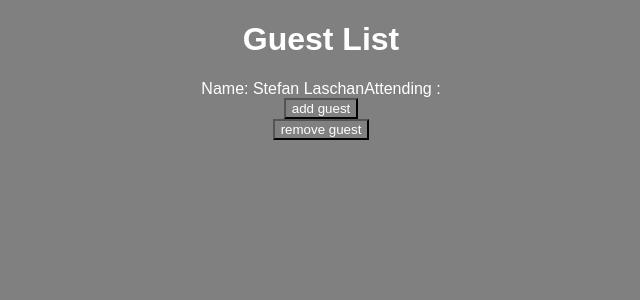
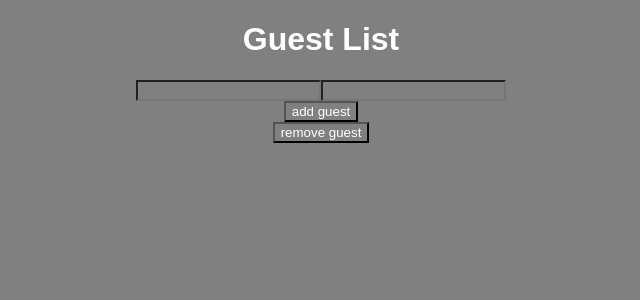
Before and after one commit to stevelaschan/react-guest-list, a React (Create React App) app: page / in a window 1280 px wide. Shown: the top 300 px of the page, without its empty margins (319-959 px from the left). Built offline with nearby package versions, Linux system fonts and the light colour scheme.

Commit message:
Add inputs for first and last name

```diff
--- a/src/MainList.js
+++ b/src/MainList.js
@@ -6,23 +6,34 @@ function List(props) {
 }
 
 export default function MainList() {
-  const guestInfo = [
-    {
-      name: {
-        first: 'Stefan',
-        last: 'Laschan',
-      },
-      attending: false,
-    },
-  ];
+  // const guestInfo = [
+  //   {
+  //     name: {
+  //       first: 'Stefan',
+  //       last: 'Laschan',
+  //     },
+  //     attending: false,
+  //   },
+  // ];
 
-  const [guestList, setGuestList] = useState(guestInfo);
+  const [guestList, setGuestList] = useState([]);
   const [firstName, setFirstName] = useState('');
   const [lastName, setLastName] = useState('');
 
   return (
     <div>
       <List>
+        <div>
+          <input
+            value={firstName}
+            onInput={(e) => setFirstName(e.target.value)}
+          />
+          <input
+            value={lastName}
+            onInput={(e) => setLastName(e.target.value)}
+          />
+        </div>
+
         {guestList.map((singleGuest) => {
           return (
             <GuestListInfo
@@ -40,8 +51,8 @@ export default function MainList() {
             ...guestListCopy,
             {
               name: {
-                first: 'Richard',
-                last: 'Korn',
+                first: { firstName },
+                last: { lastName },
               },
               attending: true,
             },
```
